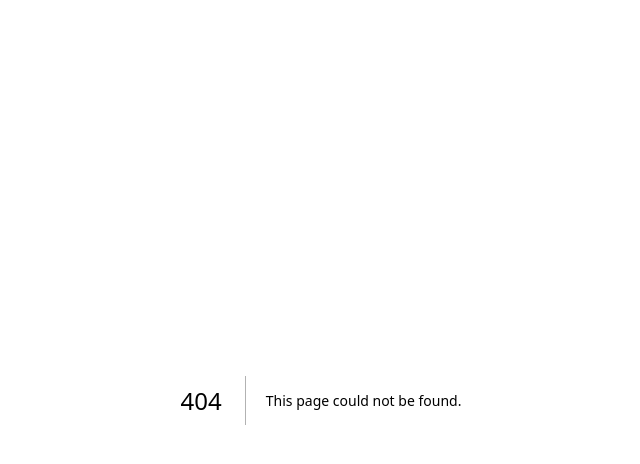
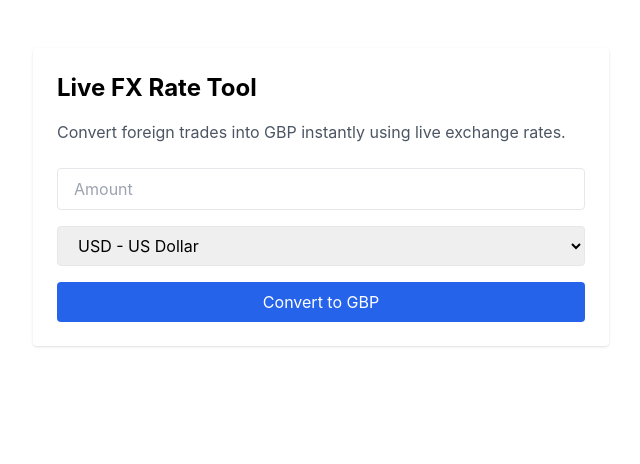
Before and after one commit to cpaveley00/trader-tax-hub2, a Next.js app in the folder trader-tax-hub-full/: page /fx in a window 1280 px wide. Before the commit this address had no page. Shown: the top 464 px of the page, without its empty margins (319-959 px from the left). Built offline with nearby package versions, Linux system fonts and the light colour scheme.

Commit message:
Create page.tsx

```diff
--- /dev/null
+++ b/trader-tax-hub-full/app/fx/page.tsx
@@ -0,0 +1,57 @@
+"use client";
+import { useState } from "react";
+
+export default function FXConverter() {
+  const [amount, setAmount] = useState("");
+  const [currency, setCurrency] = useState("USD");
+  const [result, setResult] = useState<string | null>(null);
+
+  const convertCurrency = async () => {
+    if (!amount) return;
+    try {
+      const res = await fetch(`https://api.exchangerate.host/convert?from=${currency}&to=GBP&amount=${amount}`);
+      const data = await res.json();
+      setResult(`${amount} ${currency} = £${data.result.toFixed(2)}`);
+    } catch (err) {
+      console.error(err);
+      setResult("Error fetching exchange rate.");
+    }
+  };
+
+  return (
+    <div className="max-w-xl mx-auto mt-12 p-6 bg-white rounded shadow">
+      <h1 className="text-2xl font-bold mb-4">Live FX Rate Tool</h1>
+      <p className="text-gray-600 mb-6">Convert foreign trades into GBP instantly using live exchange rates.</p>
+
+      <input
+        type="number"
+        placeholder="Amount"
+        value={amount}
+        onChange={(e) => setAmount(e.target.value)}
+        className="border px-4 py-2 w-full mb-4 rounded"
+      />
+
+      <select
+        value={currency}
+        onChange={(e) => setCurrency(e.target.value)}
+        className="border px-4 py-2 w-full mb-4 rounded"
+      >
+        <option value="USD">USD - US Dollar</option>
+        <option value="EUR">EUR - Euro</option>
+        <option value="JPY">JPY - Japanese Yen</option>
+        <option value="AUD">AUD - Australian Dollar</option>
+        <option value="CAD">CAD - Canadian Dollar</option>
+        {/* Add more currencies if needed */}
+      </select>
+
+      <button
+        onClick={convertCurrency}
+        className="bg-blue-600 text-white px-4 py-2 rounded w-full"
+      >
+        Convert to GBP
+      </button>
+
+      {result && <p className="mt-4 text-lg font-semibold">{result}</p>}
+    </div>
+  );
+}
```
